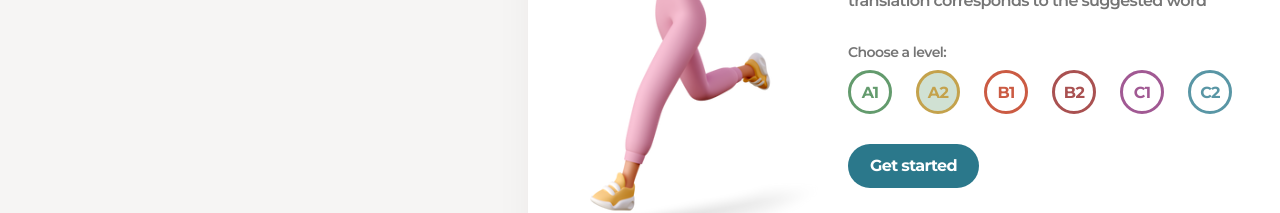
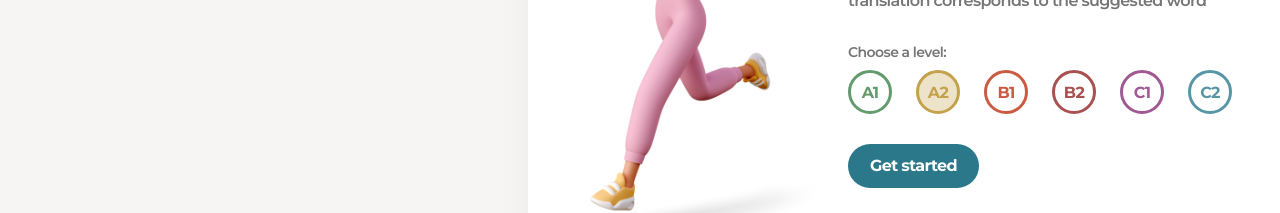
Before and after one commit to taodemy/taotalk, a Next.js app: page /sprint-1 in a window 1280 px wide. In both pictures the pointer is over the element "A2". Shown: the part 381-594 px from the top of the page. Built offline with nearby package versions, Linux system fonts and the light colour scheme; a web font is replaced by a local one.

Commit message:
fix: correct typo in SprintSection-1.module.scss

```diff
--- a/src/components/SprintSection-1/SprintSection-1.module.scss
+++ b/src/components/SprintSection-1/SprintSection-1.module.scss
@@ -98,7 +98,7 @@
   }
 
   &--yellow:hover {
-    background-color: scale-color($green, $alpha: -70%);
+    background-color: scale-color($yellow, $alpha: -70%);
   }
 
   &--yellow {
```
